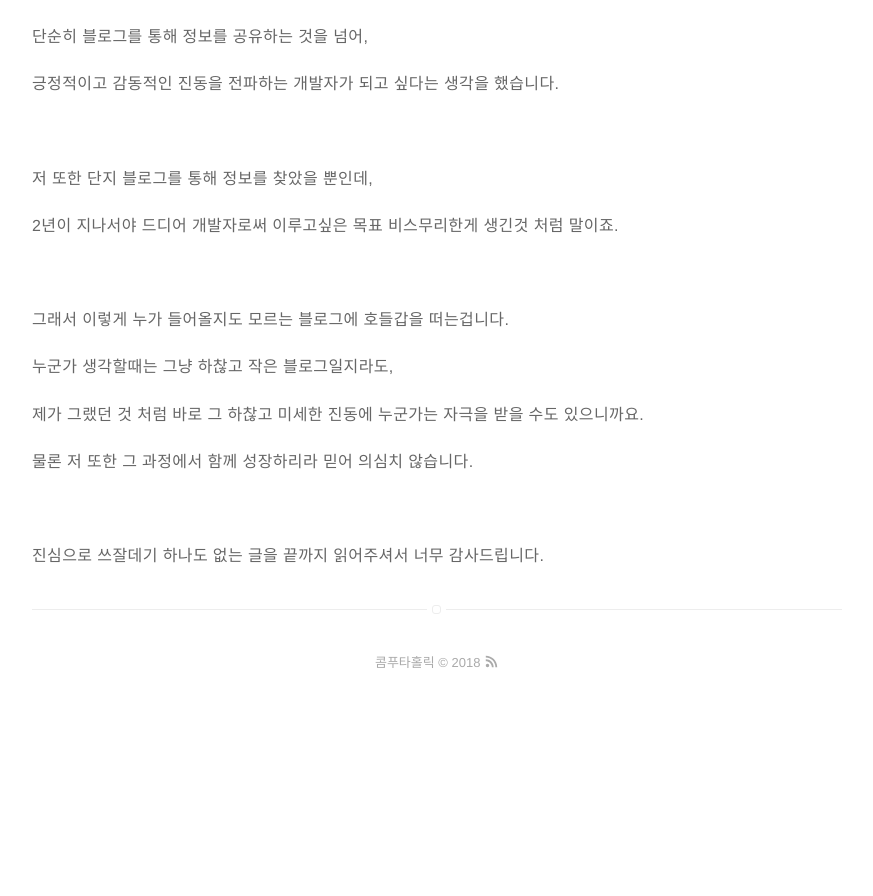
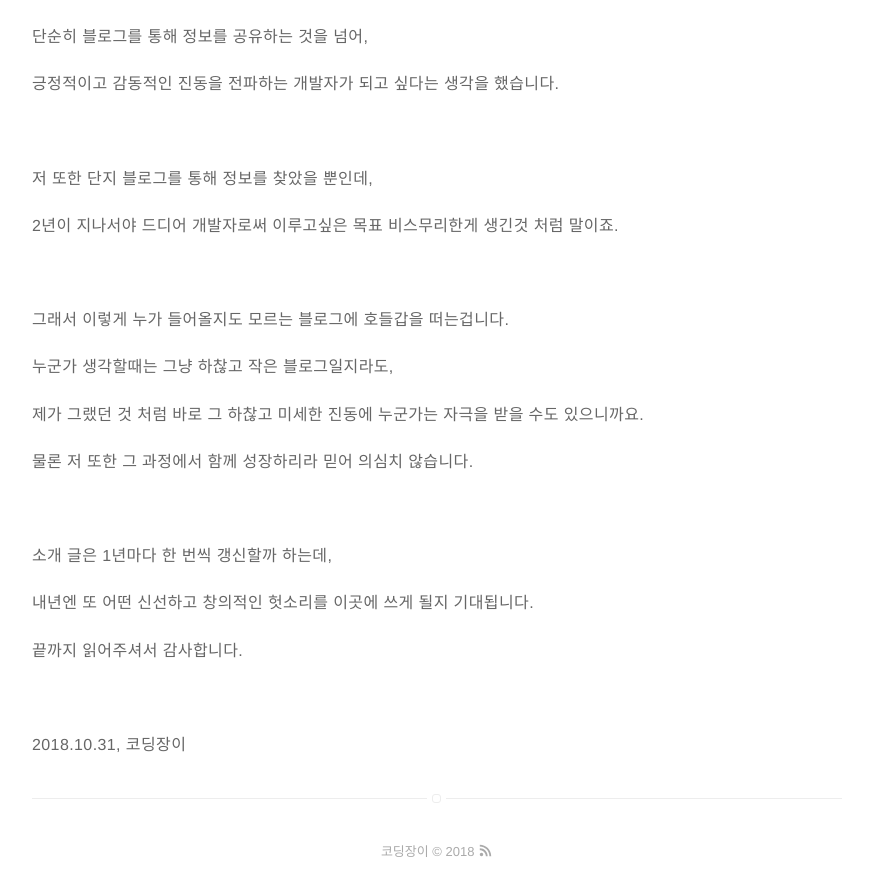
Before and after one commit to itholic/itholic.github.io, a Jekyll site: the page built from about.md, in a window 1280 px wide and 900 px high, scrolled down 3879 px. Shown: the top 896 px of the window, without its empty margins (203-1076 px from the left). Built offline with Jekyll 4.4.1, drawn with Linux system fonts in a browser that asks for light colours; before the commit the page ends 4590 px from its top, so only the background shows below that.

Commit message:
[update] nick_name & about

```diff
--- a/_config.yml
+++ b/_config.yml
@@ -1,9 +1,9 @@
 # main text of home
-name: 콤푸타홀릭
-bio: '-holic: ((연결형)) 「…중독자」의 뜻'
+name: 코딩장이
+bio: '-장이: [접사] ‘그것과 관련된 기술을 가진 사람’의 뜻을 더하는 접미사.'
 
 # twitter summary info
-description: 콤푸타홀릭
+description: 코딩장이
 
 # if it's an external image, update below for true
 # better with square images
@@ -52,8 +52,8 @@ email: haejoon309@naver.com
 
 authors:
     itholic:
-        name: 콤푸타홀릭
-        bio: '-holic: ((연결형)) 「…중독자」의 뜻'
+        name: 코딩장이
+        bio: '-장이: [접사] ‘그것과 관련된 기술을 가진 사람’의 뜻을 더하는 접미사.'
         external-image: false
         picture: assets/images/profile.jpg
 
--- a/about.md
+++ b/about.md
@@ -169,4 +169,12 @@ Apache Kafka를 공부해보고싶어서 한참 삽질을하며 혼신의 구글
 
 <br/>
 
-진심으로 쓰잘데기 하나도 없는 글을 끝까지 읽어주셔서 너무 감사드립니다.
+소개 글은 1년마다 한 번씩 갱신할까 하는데,
+
+내년엔 또 어떤 신선하고 창의적인 헛소리를 이곳에 쓰게 될지 기대됩니다.
+
+끝까지 읽어주셔서 감사합니다.
+
+<br/>
+
+2018.10.31, 코딩장이
```
